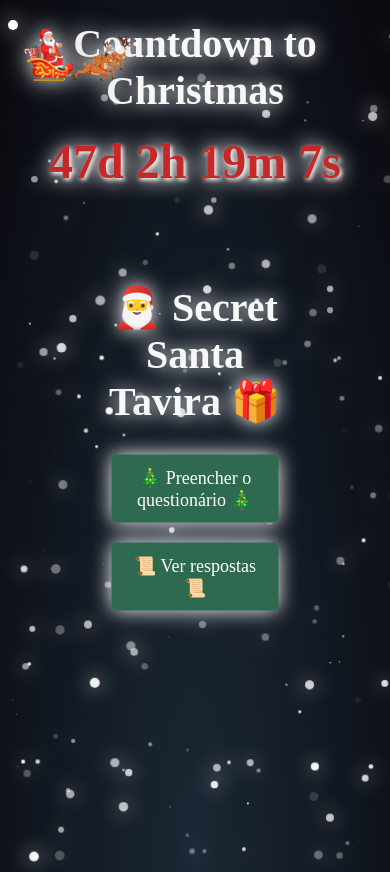
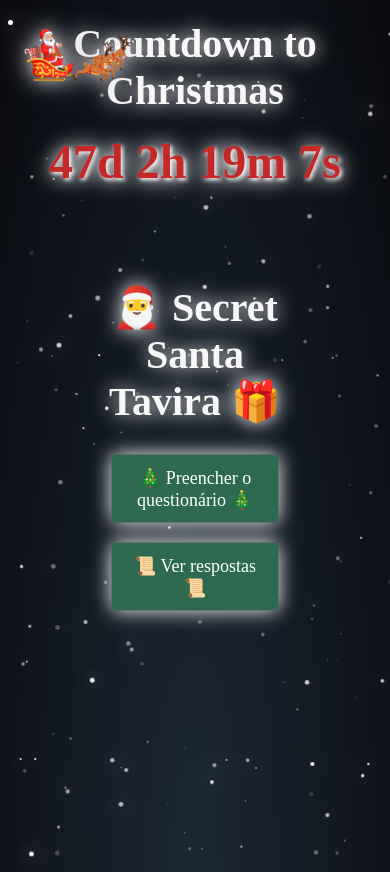
Before and after one commit to PedroRRomao/secret-santa, a Flask app: page / in a window 390 px wide. Run offline with Flask 3, Linux system fonts and the light colour scheme.

Commit message:
gunicorn

```diff
--- a/static/styles.css
+++ b/static/styles.css
@@ -2717,3 +2717,15 @@
     width: 140px;
     filter: drop-shadow(0 0 20px rgb(1, 1, 42, 0.2));
   }
+
+  /* Media query for phones */
+@media (max-width: 600px) {
+  body {
+      font-size: 16px; /* Adjust font size for readability */
+  }
+
+  .snow {
+      width: 5px; /* Reduce snowflake size on smaller screens */
+      height: 5px;
+  }
+}
```
